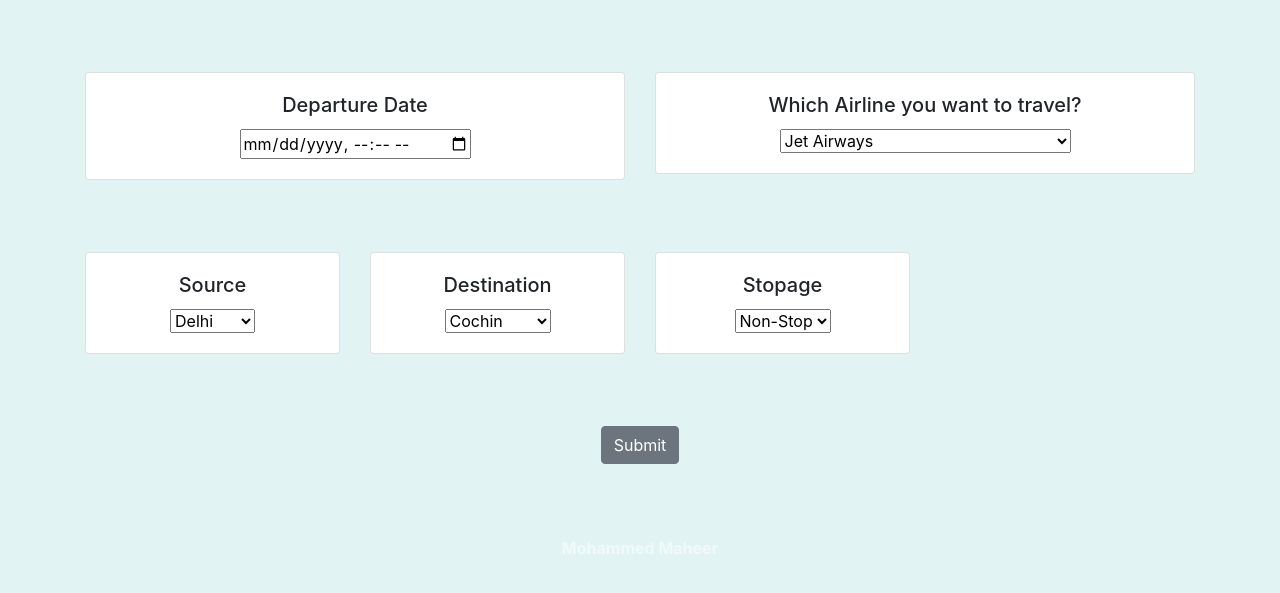
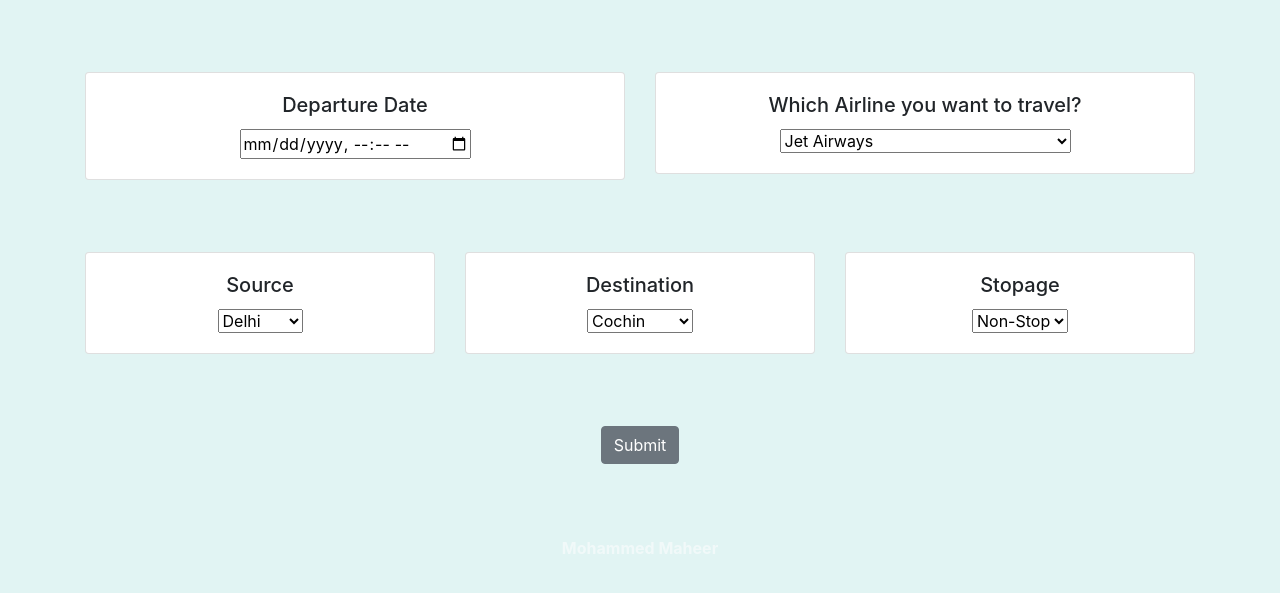
Before and after one commit to android-kunjapppan/Flight-Fare-Prediction, a Flask app: page / in a window 1280 px wide. Shown: the part 56-649 px from the top of the page. Run offline with Flask 2, Linux system fonts and the light colour scheme; parts of the project's set-up code (start-up, migrations or seed data) failed here and were passed over; some libraries are stand-ins or nearby versions.

Commit message:
Update home.html

```diff
--- a/templates/home.html
+++ b/templates/home.html
@@ -81,7 +81,7 @@
             <br>
 
             <div class="row">
-                <div class="col-sm-3">
+                <div class="col-sm-4">
                     <div class="card">
                         <div class="card-body">
                             <!-- Source -->
@@ -95,7 +95,7 @@
                         </div>
                     </div>
                 </div>
-                <div class="col-sm-3">
+                <div class="col-sm-4">
                     <div class="card">
                         <div class="card-body">
                             <h5 class="card-title">Destination</h5>
@@ -110,7 +110,7 @@
                         </div>
                     </div>
                 </div>
-                <div class="col-sm-3">
+                <div class="col-sm-4">
                     <div class="card">
                         <div class="card-body">
                             <h5 class="card-title">Stopage</h5>
```
